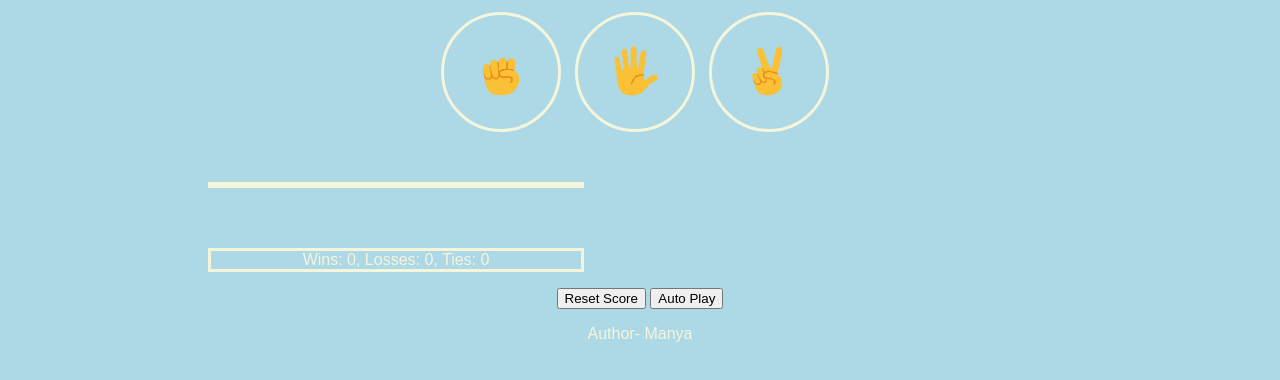
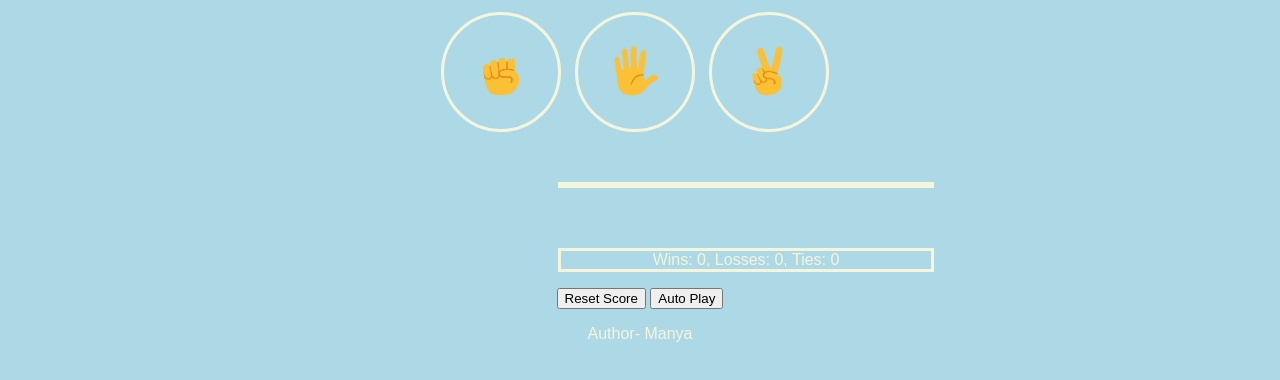
Before and after one commit to manyaagarggg/RockPaperScissors, a plain HTML site: page index.html in a window 1280 px wide. Shown: the part 88-468 px from the top of the page. Drawn offline with Linux system fonts and the light colour scheme.

Commit message:
css change again

```diff
--- a/style.css
+++ b/style.css
@@ -34,14 +34,14 @@ body{
     font-size: 25px;
     font-weight: bold;
     margin-top: 50px;
-    margin-left: 200px;
+    margin-left: 550px;
 }
 
 .score{
     border: 3px solid beige;
     width:370px;
     margin-top: 60px;
-    margin-left: 200px;
+    margin-left: 550px;
     /* text-align: center; */
 }
 
```
